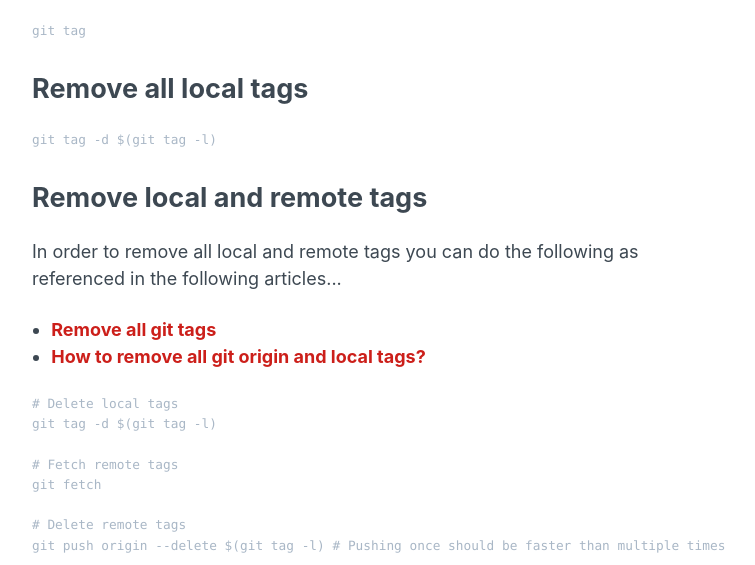
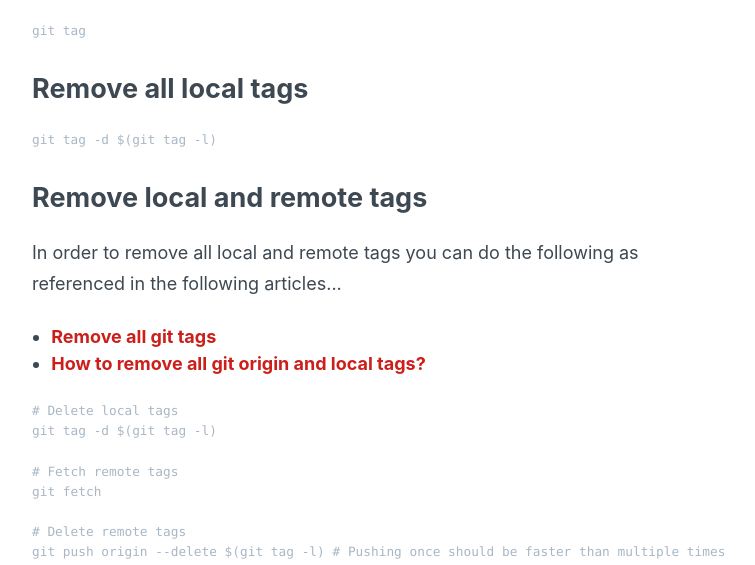
Before and after one commit to ScottWhittaker/scottwhittaker.net, an Eleventy site: page posts/git-tags.md in a window 1280 px wide. Shown: the part 235-800 px from the top of the page, without its empty margins (274-1029 px from the left). Built offline with nearby package versions, Linux system fonts and the light colour scheme; Eleventy itself is replaced by a stand-in of ours; code samples lack their colours; files that its build step writes are made by us from their sources.

Commit message:
refactor(styles): increase line-height on main content p elements

```diff
--- a/_includes/css/index.css
+++ b/_includes/css/index.css
@@ -54,6 +54,10 @@ header p {
 
 main {
   padding-bottom: 10rem;
+}
+
+main p {
+  line-height: 1.9rem;
 }
 
 .content {
```
